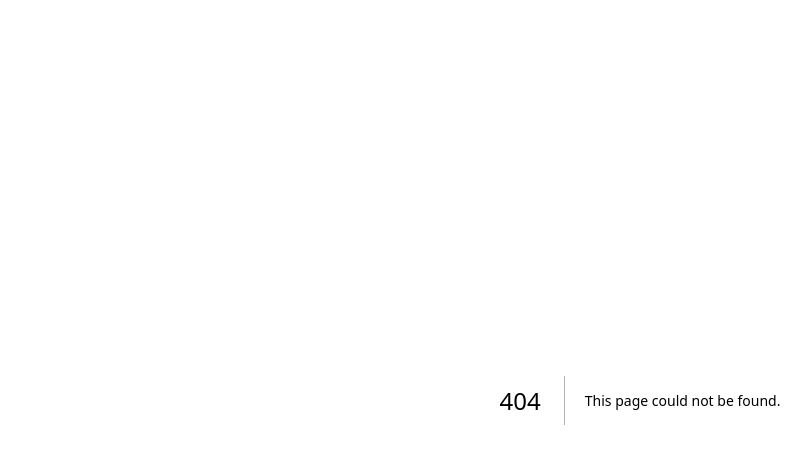
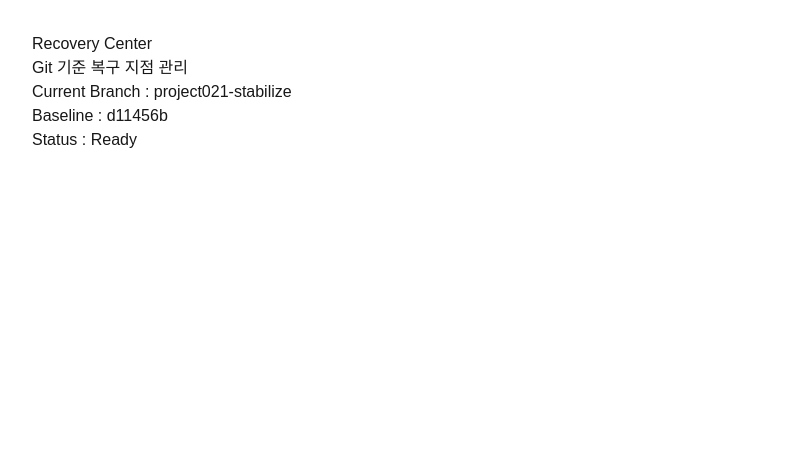
Before and after one commit to yusun7749-art/LifeBookMom-OS, a Next.js app: page /recovery-center in a window 1280 px wide. Before the commit this address had no page. Shown: the top 464 px of the page, without its empty margins (0-811 px from the left). Built offline with nearby package versions, Linux system fonts and the light colour scheme.

Commit message:
Project022-04 Recovery center

```diff
--- /dev/null
+++ b/app/recovery-center/page.tsx
@@ -0,0 +1,2 @@
+import RecoveryCenter from '../../components/v4/RecoveryCenter';
+export default function Page(){return <RecoveryCenter/>}
--- /dev/null
+++ b/components/v4/RecoveryCenter.tsx
@@ -0,0 +1,10 @@
+export default function RecoveryCenter(){
+return <main style={{padding:32,fontFamily:'sans-serif'}}>
+<h1>Recovery Center</h1>
+<p>Git 기준 복구 지점 관리</p>
+<ul>
+<li>Current Branch : project021-stabilize</li>
+<li>Baseline : d11456b</li>
+<li>Status : Ready</li>
+</ul>
+</main>}
--- /dev/null
+++ b/data/v4/recoveryCenter.ts
@@ -0,0 +1,5 @@
+export const recoveryCenter={
+baseline:'d11456b',
+branch:'project021-stabilize',
+status:'Ready'
+};
```
